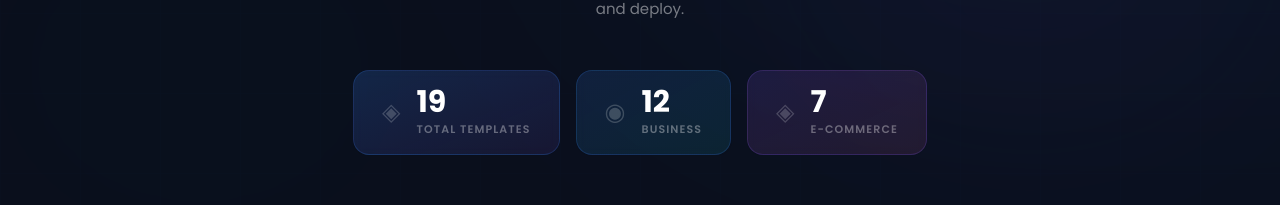
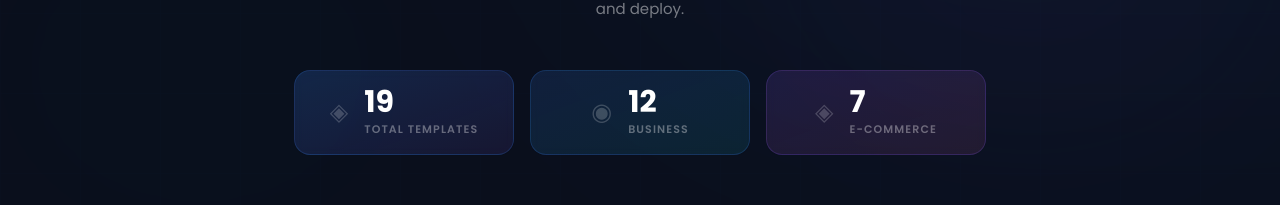
Before and after one commit to IT-Alliance-Tech/it-alliance, a Next.js app: page /websitebuilder in a window 1280 px wide. Shown: the part 307-512 px from the top of the page. Built offline with nearby package versions, Linux system fonts and the light colour scheme.

Commit message:
updated template page

```diff
--- a/app/websitebuilder/page.jsx
+++ b/app/websitebuilder/page.jsx
@@ -144,7 +144,7 @@ export default function WebsiteTemplates() {
               { label: "E-Commerce",      n: templates.filter(t => t.category === "ecommerce").length,    icon: "◈", grad: "from-violet/15 to-pink-400/10",   border: "border-violet/20"   },
             ].map((s, i) => (
               <div key={i}
-                className={`flex items-center gap-4 px-7 py-4 rounded-2xl bg-gradient-to-br ${s.grad} border ${s.border} backdrop-blur-sm`}
+                className={`flex items-center justify-center gap-4 px-7 py-4 w-[220px] rounded-2xl bg-gradient-to-br ${s.grad} border ${s.border} backdrop-blur-sm`}
               >
                 <span className="text-2xl text-white/20">{s.icon}</span>
                 <div className="text-left">
```
